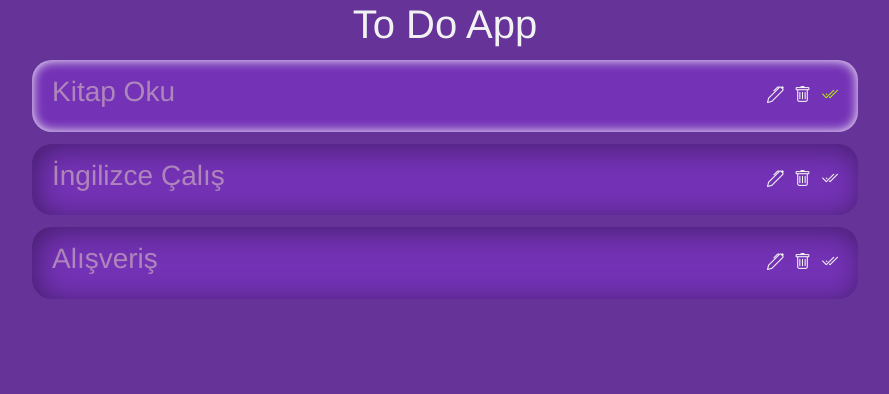
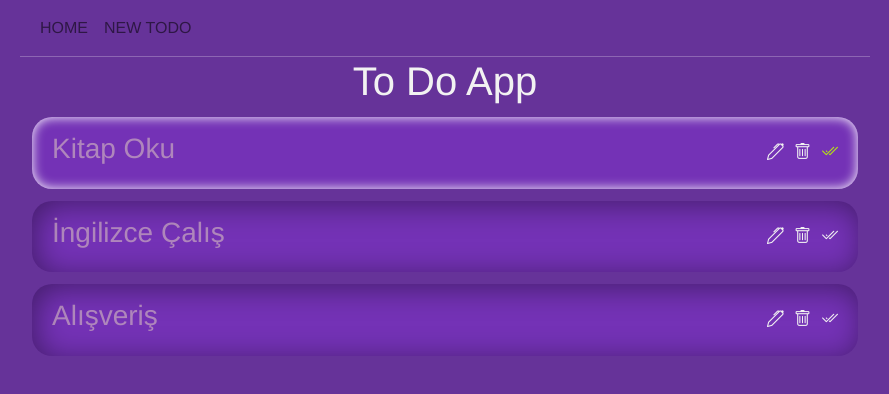
Before and after one commit to oguzhanascier/todolist-vue3-jsonServer, a Vue app: page / in a window 1280 px wide. Shown: the top 394 px of the page, without its empty margins (195-1084 px from the left). Built offline with nearby package versions, Linux system fonts and the light colour scheme; data requests are answered from the project's data file.

Commit message:
navbar component

```diff
--- a/src/App.vue
+++ b/src/App.vue
@@ -1,8 +1,13 @@
 <template>
-
+  <navbar></navbar>
   <router-view></router-view>
 </template>
-
+<script>
+import navbar from './components/navbar.vue';
+export default{
+components:{navbar}
+}
+</script>
 <style>
 #app{
   font-family: 'Franklin Gothic Medium', 'Arial Narrow', Arial, sans-serif;
```
